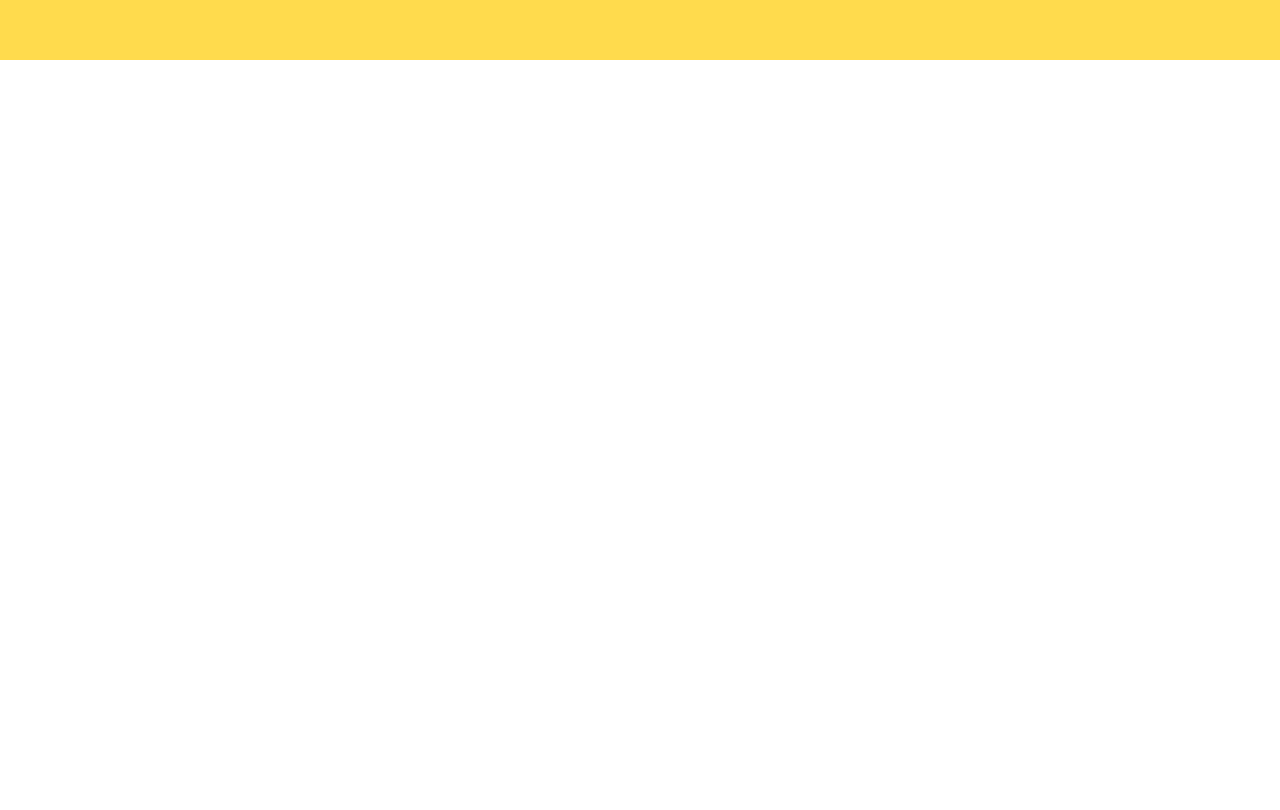
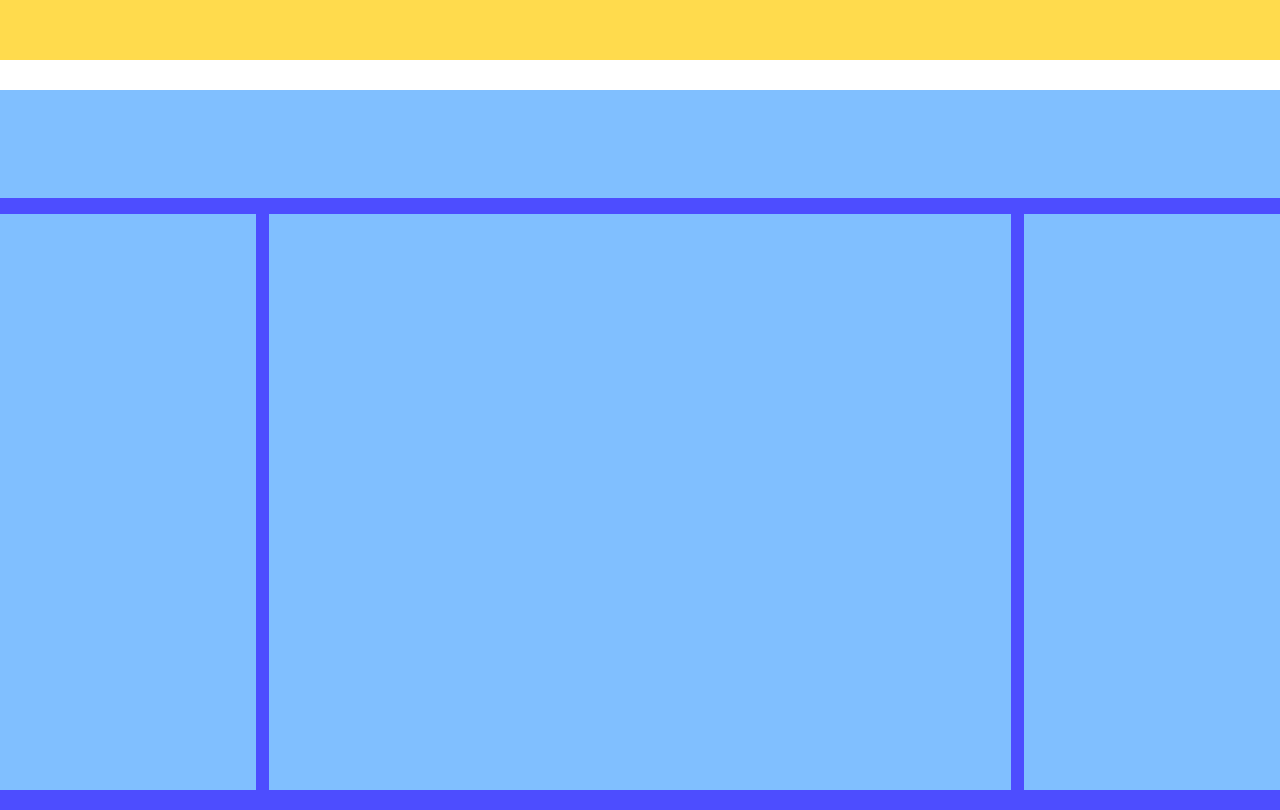
Before and after one commit to MirkoGriffo/htmlcss-struttura-wp, a plain HTML site: page index.html in a window 1280 px wide. Shown: the part 670-1480 px from the top of the page. Before the commit the page ends 800 px from the top, so only its background shows below. Drawn offline with Linux system fonts and the light colour scheme.

Commit message:
Add second section

```diff
--- a/css/main.css
+++ b/css/main.css
@@ -21,3 +21,44 @@ header {
   height: 600px;
   background-color: #ffdb4d;
 }
+
+.second-section {
+  background-color: #4d4dff;
+  width: auto;
+  height: 720px;
+  margin-top: 30px;
+}
+
+.riga {
+  width: auto;
+  height: 15%;
+  background-color: #80bfff;
+}
+
+.col1 {
+  width: 20%;
+  background-color: #80bfff;
+  height: 80%;
+  margin-top: 16px;
+
+  float: left;
+}
+.col2 {
+  width: 58%;
+  background-color: #80bfff;
+  height: 80%;
+  margin-top: 16px;
+  margin-left: 1%;
+  display: inline-block;
+}
+
+.col3 {
+  width: 20%;
+  background-color: #80bfff;
+  height: 80%;
+  margin-top: 16px;
+  float: right;
+}
+/* Footer */
+footer {
+}
--- a/index.html
+++ b/index.html
@@ -22,9 +22,30 @@
         </section>
 
         <section class="second-section">
+            <div class="riga">
+
+            </div>
+            <div class="col1">
+
+
+            </div>
+
+            <div class="col2">
+
+
+            </div>
+
+            <div class="col3">
+
+
+            </div>
 
         </section>
     </main>
+    <!-- Footer -->
+    <footer>
+
+    </footer>
 
 </body>
 
```
